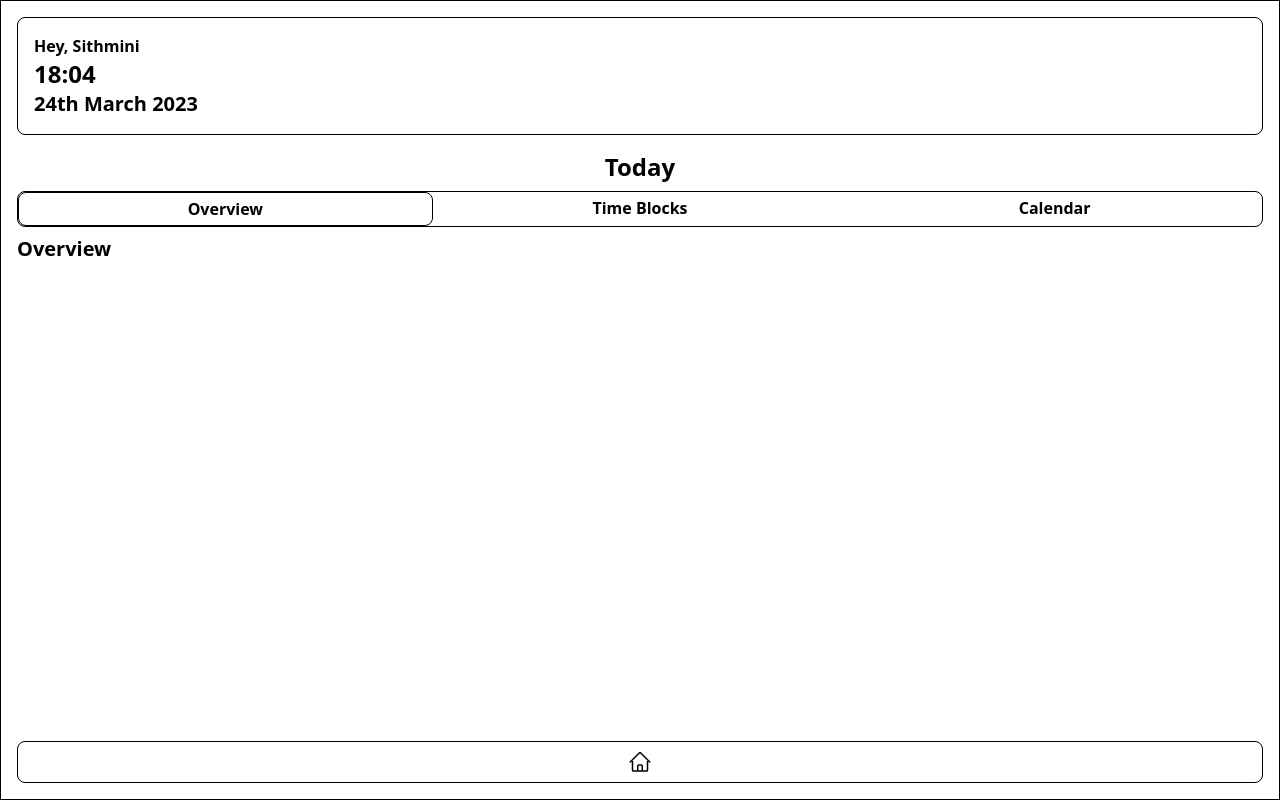
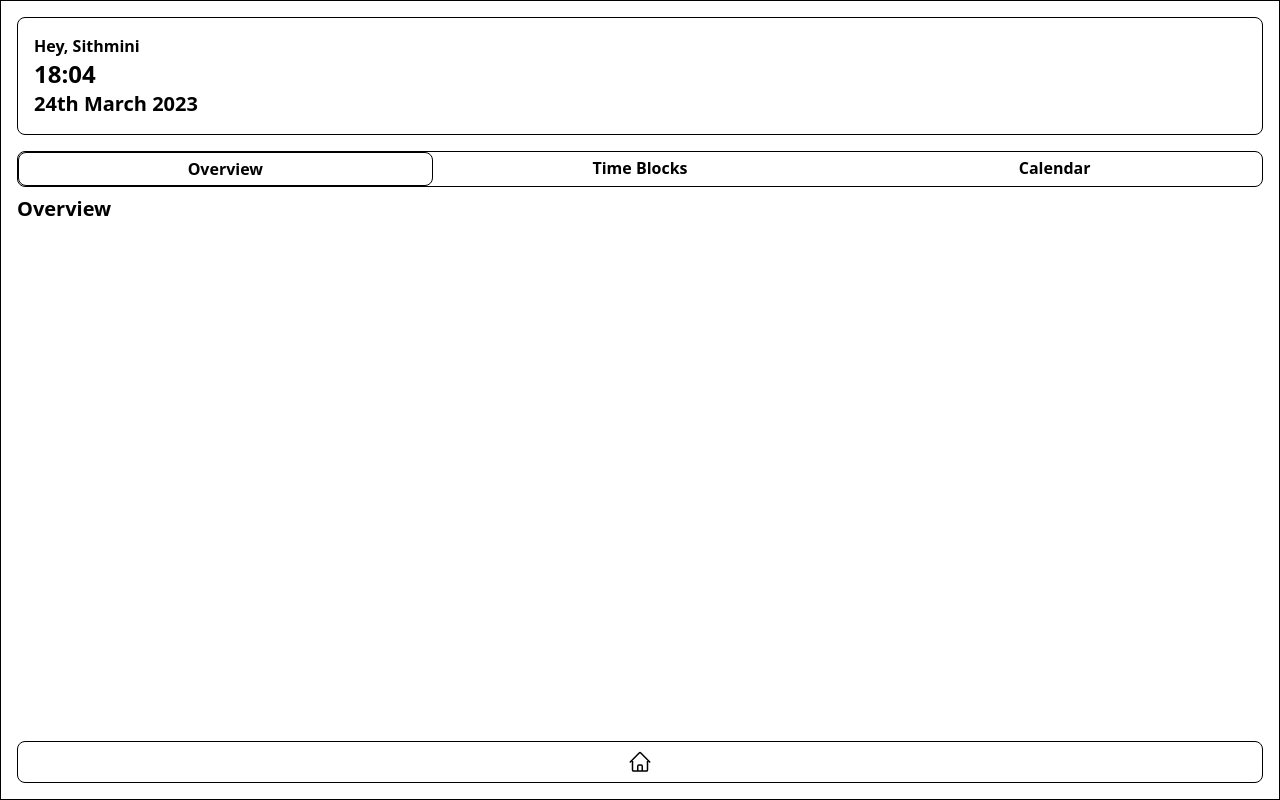
Before and after one commit to genesislifemanager/genesis-frontend, a React (Vite) app: page /home/overview in a window 1280 px wide. Built offline with nearby package versions, Linux system fonts and the light colour scheme.

Commit message:
fix:minor style edits

```diff
--- a/src/main.tsx
+++ b/src/main.tsx
@@ -21,7 +21,7 @@ const router = createBrowserRouter([
         children: [
           { path: "overview", element: <Overview /> },
           { path: "timeblocks", element: <TimeBlocks /> },
-          {path:"calendar",element: <Calendar />}
+          { path: "calendar", element: <Calendar /> },
         ],
       },
     ],
--- a/src/routes/home/home.tsx
+++ b/src/routes/home/home.tsx
@@ -11,7 +11,6 @@ function Home() {
 
   return (
     <div className="mt-4 border-black">
-      <h1 className="text-2xl font-semibold text-center">Today</h1>
       <div className="border border-black rounded-lg grid grid-cols-3 my-2">
         <NavLink to={"/home/overview"}>
           {({ isActive }) => {
--- a/src/routes/home/timeblocks.tsx
+++ b/src/routes/home/timeblocks.tsx
@@ -1,7 +1,7 @@
 function TimeBlocks() {
     return (
     <div>
-        <h1 className="text-xl font-semibold">Time Blocks</h1>
+        <h1 className="text-2xl font-semibold">Today</h1>
     </div> );
 }
 
```
